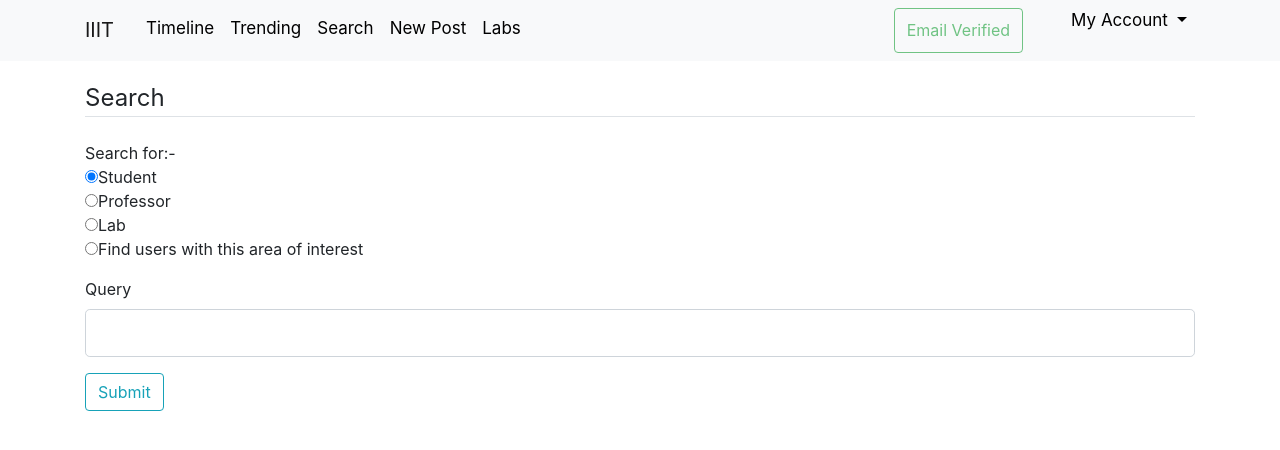
After one commit to Salt-Peter/sce-proj, a Flask app: page /search in a window 1280 px wide. The commit adds this page. Shown: the top 450 px of the page. Run offline with Flask 2, Linux system fonts and the light colour scheme; a user stored in the database is signed in; some libraries are stand-ins or nearby versions.

Commit message:
Add search page

```diff
--- a/iiit_research/forms.py
+++ b/iiit_research/forms.py
@@ -68,3 +68,9 @@ class PostForm(FlaskForm):
     content = TextAreaField('Content', validators=[DataRequired()])
     post_as = StringField('Post as')
     submit = SubmitField('Post')
+
+
+class SearchForm(FlaskForm):
+    query = StringField('Query', validators=[DataRequired()])
+    search_for = StringField('Search For', validators=[DataRequired()])
+    submit = SubmitField('Submit')
--- a/iiit_research/routes.py
+++ b/iiit_research/routes.py
@@ -6,7 +6,7 @@ from flask_login import login_user, current_user, logout_user, login_required
 from flask_mail import Message
 
 from iiit_research import app, db, bcrypt, mail
-from iiit_research.forms import RegistrationForm, LoginForm, UpdateAccountForm, PostForm
+from iiit_research.forms import RegistrationForm, LoginForm, UpdateAccountForm, PostForm, SearchForm
 from iiit_research.models import User, Post, Subscription, Interest, Lab, PendingApproval
 
 
@@ -387,3 +387,27 @@ def verify_email(token):
         db.session.commit()
 
     return render_template('verify.html', title='Email Verification')
+
+
+@app.route("/search", methods=['GET', 'POST'])
+@login_required
+def search():
+    form = SearchForm()
+    results = set()
+    if form.validate_on_submit():
+        search_for = form.search_for.data
+        query = form.query.data
+        if search_for == "student":
+            results.update(User.query.filter(User.user_type == "student")
+                           .filter(User.name.like('%{0}%'.format(query))))
+        elif search_for == "professor":
+            results.update(
+                User.query.filter(User.user_type == "professor")
+                    .filter(User.name.like('%{0}%'.format(query))))
+        elif search_for == "lab":
+            results.update(Lab.query.filter(Lab.name.like('%{0}%'.format(query))))
+        elif search_for == "area_of_interest":
+            interests = Interest.query.filter(Interest.name.like('%{0}%'.format(query))).all()
+            for interest in interests:
+                results.update(interest.users)
+    return render_template('search.html', title='Search', form=form, results=results, result_type=form.search_for.data)
--- a/iiit_research/templates/layout.html
+++ b/iiit_research/templates/layout.html
@@ -30,21 +30,22 @@
                 <div class="navbar-nav mr-auto">
                     <a class="nav-item nav-link" href="{{ url_for('home') }}">Timeline</a>
                     <li><a class="nav-item nav-link" href="{{ url_for('trending') }}">Trending</a></li>
-                    <li><a class="nav-item nav-link" href="{{ url_for('home') }}">Search</a></li>
+                    <li><a class="nav-item nav-link" href="{{ url_for('search') }}">Search</a></li>
                     <li><a class="nav-item nav-link" href="{{ url_for('new_post') }}">New Post</a></li>
                     <li><a class="nav-item nav-link" href="{{ url_for('labs') }}">Labs</a></li>
                 </div>
                 <!-- Navbar Right Side -->
                 <div class="navbar-nav">
                     <div class="navbar-nav ml-auto">
-                            {% if current_user.is_authenticated %}
+                        {% if current_user.is_authenticated %}
                             {% if current_user.email_verify %}
-                            <!-- <span class="badge badge-pill badge-success">Email Verified</span> -->
-                            <button type="button" class="btn btn-outline-success disabled">Email Verified</button>
+                                <!-- <span class="badge badge-pill badge-success">Email Verified</span> -->
+                                <button type="button" class="btn btn-outline-success disabled">Email Verified</button>
                             {% else %}
-                            <button type="button" class="btn btn-outline-danger disabled">Email Not Verified</button>
+                                <button type="button" class="btn btn-outline-danger disabled">Email Not Verified
+                                </button>
                             {% endif %}
-                            {% endif %}
+                        {% endif %}
                         <ul class="nav-item dropdown ml-auto">
                             <a class="nav-link dropdown-toggle" href="#" id="navbarDropdownMenuLink"
                                data-toggle="dropdown" aria-haspopup="true" aria-expanded="false">
--- /dev/null
+++ b/iiit_research/templates/search.html
@@ -0,0 +1,58 @@
+{% extends "layout.html" %}
+{% block content %}
+    <div>
+        <form action="" method="post">
+            {{ form.hidden_tag() }}
+            <fieldset class="form-group">
+                <legend class="border-bottom mb-4">Search</legend>
+
+                Search for:-
+                <div class="form-group">
+                    <input type="radio" name="search_for"
+                           value="student"
+                           checked>Student
+                    <br/>
+                    <input type="radio" name="search_for"
+                           value="professor">Professor
+                    <br/>
+                    <input type="radio" name="search_for"
+                           value="lab">Lab
+                    <br/>
+                    <input type="radio" name="search_for"
+                           value="area_of_interest">Find users with this area of interest
+                    <br/>
+                </div>
+
+                <div class="from-group">
+                    {{ form.query.label(class="form-control-label") }}
+                    {% if form.query.errors %}
+                        {{ form.query(class="form-control form-control-lg is-invalid") }}
+                        <div class="invalid-feedback">
+                            {% for error in form.query.errors %}
+                                <span>{{ error }}</span>
+                            {% endfor %}
+                        </div>
+                    {% else %}
+                        {{ form.query(class="form-control form-control-lg") }}
+                    {% endif %}
+                </div>
+            </fieldset>
+            <div>
+                {{ form.submit(class="btn btn-outline-info") }}
+            </div>
+        </form>
+        {% if results %}
+            Search results:-<br>
+            {% for result in results %}
+                {% if result.username %}
+                    <a href="{{ url_for('public_profile',username=result.username) }}">{{ result.name }}
+                    </a><br/>
+                {% else %}
+                    <a href="{{ url_for('lab_detail',lab_id=result.id) }}">{{ result.name }}
+                    </a><br/>
+                {% endif %}
+
+            {% endfor %}
+        {% endif %}
+    </div>
+{% endblock content %}
```
